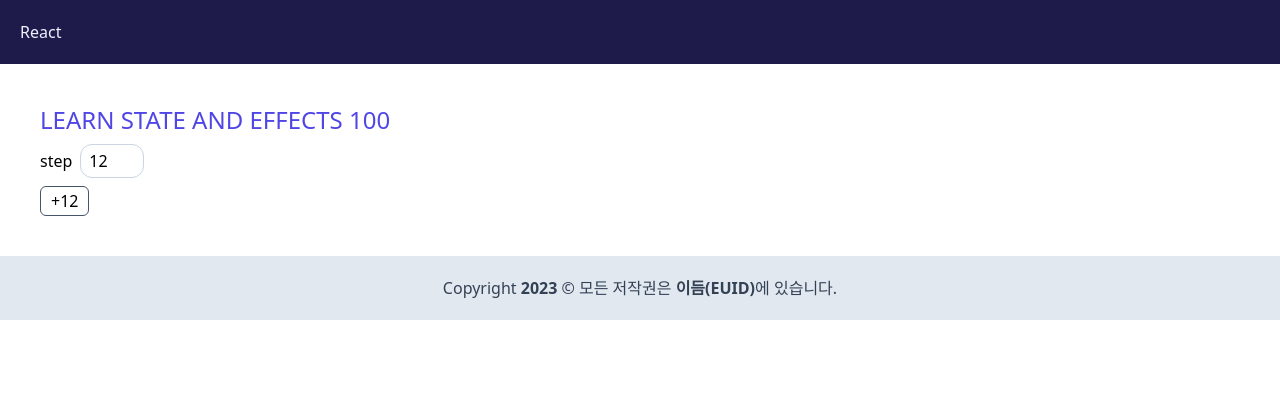
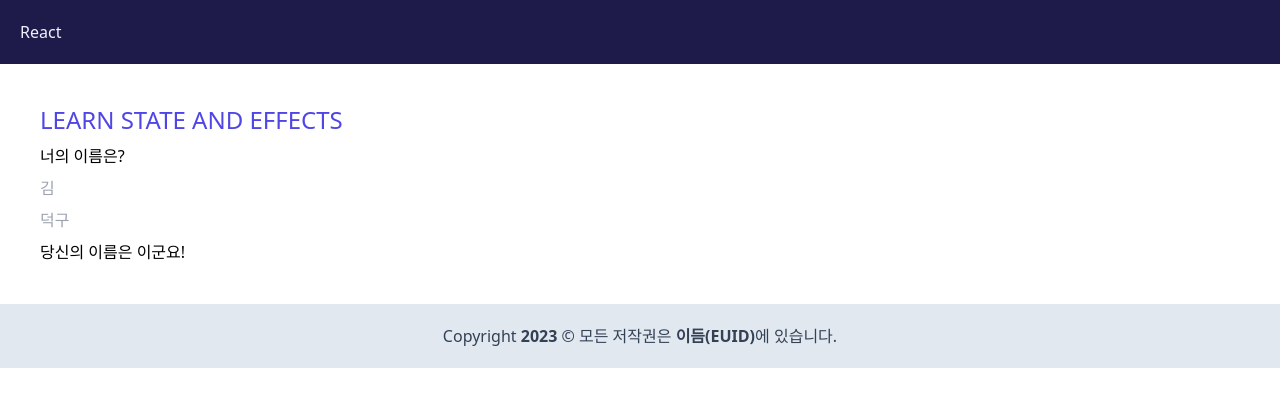
Before and after one commit to gobeeisfree/likelion-react-programming, a React (Vite) app: page / in a window 1280 px wide. Shown: the top 406 px of the page. Built offline with nearby package versions, Linux system fonts and the light colour scheme; a web font is replaced by a local one.

Commit message:
상태와 파생 상태
- lastName
- firstName
- fullName

```diff
--- a/src/pages/LearnStateAndEffects.jsx
+++ b/src/pages/LearnStateAndEffects.jsx
@@ -1,53 +1,42 @@
-import { useId } from 'react';
 import { useState } from 'react';
 
 // const getOne = () => 1;
 
 function LearnStateAndEffects() {
-  // 지역 변수는 상태 변수???
-  // 리액트 상태 변수는 useState 훅(함수) 사용한다.
-  // Q. 컴포넌트 count 상태를 리액트에서 인식하도록 정의해봅니다.
-  // let count = 100;
-  // A. React.useState() 훅을 사용하세요.
-  // const [count2] = useState(() => getOne());
-  // console.log(count1);
-  // console.log(count2);
-  const [count, setCount] = useState(100);
-  const [step, setStep] = useState(12);
+  // 성(lastName), 이름(firstName)
+  const [lastName, setLastName] = useState('');
+  const [firstName, setFirstName] = useState('');
 
-  // 상태 정의와 상태 변경
-
-  // 관리가 까다로운 ID 속성 값을 자동 생성하는 훅
-  const stepperId = useId();
+  // 성 + 이름 (fullName) 출력
+  // 파생된 상태 (derived state)
+  const fullName = lastName + firstName;
 
   return (
     <div className="m-10 flex flex-col items-start gap-2" lang="en">
       <h2 className="text-2xl uppercase text-indigo-600">
-        Learn State And Effects {count}
+        Learn State And Effects
       </h2>
-      <div className="flex items-center gap-2">
-        <label htmlFor={stepperId} className="text-base">
-          step
-        </label>
-        <input
-          type="number"
-          id={stepperId}
-          value={step}
-          onChange={(e) => {
-            const nextStep = Number(e.target.value);
-            setStep(nextStep);
-          }}
-          placeholder={step}
-          className="w-16 rounded-xl border border-slate-300 px-2 py-1"
-        />
-      </div>
-      <button
-        type="button"
-        onClick={() => setCount(count + step)}
-        className="rounded-md border border-slate-600 px-2.5 py-0.5"
-      >
-        +{step}
-      </button>
+
+      <h3>너의 이름은?</h3>
+
+      <input
+        type="text"
+        name="lastName"
+        aria-label="성"
+        placeholder="김"
+        value={lastName}
+        onChange={(e) => setLastName(e.target.value)}
+      />
+      <input
+        type="text"
+        name="firstName"
+        aria-label="이름"
+        placeholder="덕구"
+        value={firstName}
+        onChange={(e) => setFirstName(e.target.value)}
+      />
+
+      <p>당신의 이름은 {fullName} 이군요!</p>
     </div>
   );
 }
--- /dev/null
+++ b/src/pages/State_NumberType.jsx
@@ -0,0 +1,54 @@
+import { useId, useState } from 'react';
+
+// const getOne = () => 1;
+
+function LearnStateAndEffects() {
+  // 지역 변수는 상태 변수???
+  // 리액트 상태 변수는 useState 훅(함수) 사용한다.
+  // Q. 컴포넌트 count 상태를 리액트에서 인식하도록 정의해봅니다.
+  // let count = 100;
+  // A. React.useState() 훅을 사용하세요.
+  // const [count2] = useState(() => getOne());
+  // console.log(count1);
+  // console.log(count2);
+  const [count, setCount] = useState(100);
+  const [step, setStep] = useState(12);
+
+  // 상태 정의와 상태 변경
+
+  // 관리가 까다로운 ID 속성 값을 자동 생성하는 훅
+  const stepperId = useId();
+
+  return (
+    <div className="m-10 flex flex-col items-start gap-2" lang="en">
+      <h2 className="text-2xl uppercase text-indigo-600">
+        Learn State And Effects {count}
+      </h2>
+      <div className="flex items-center gap-2">
+        <label htmlFor={stepperId} className="text-base">
+          step
+        </label>
+        <input
+          type="number"
+          id={stepperId}
+          value={step}
+          onChange={(e) => {
+            const nextStep = Number(e.target.value);
+            setStep(nextStep);
+          }}
+          placeholder={step}
+          className="w-16 rounded-xl border border-slate-300 px-2 py-1"
+        />
+      </div>
+      <button
+        type="button"
+        onClick={() => setCount(count + step)}
+        className="rounded-md border border-slate-600 px-2.5 py-0.5"
+      >
+        +{step}
+      </button>
+    </div>
+  );
+}
+
+export default LearnStateAndEffects;
```
